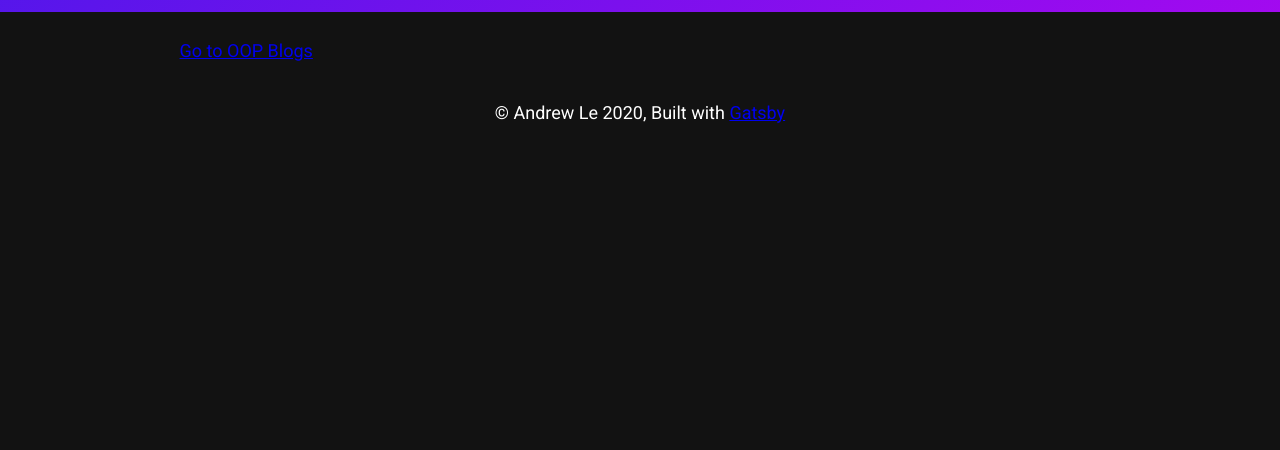
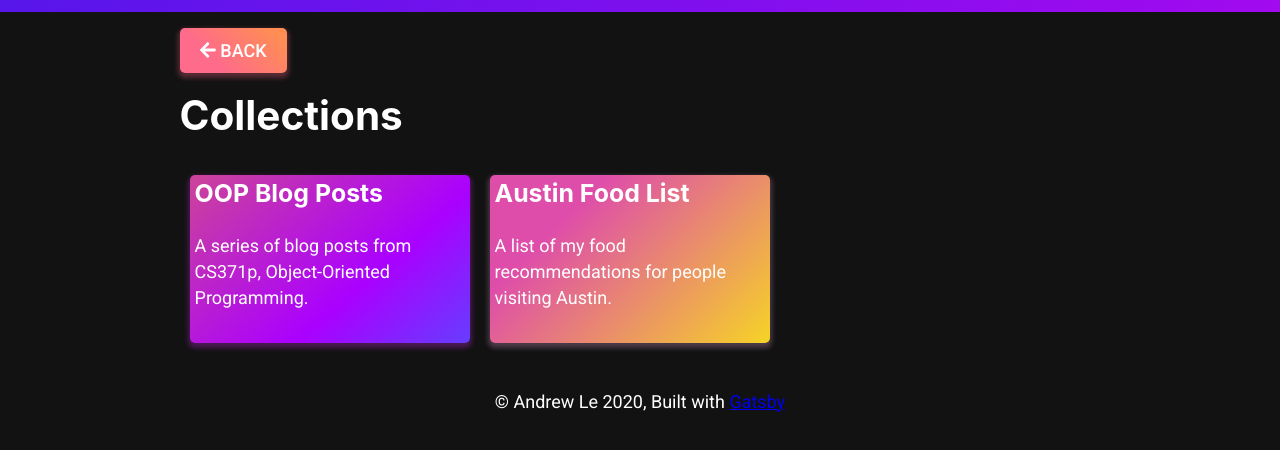
Before and after one commit to andrewandyle/andrew-le-gatsby, a Gatsby site: page /life in a window 1280 px wide. Shown: the part 88-538 px from the top of the page. Built offline with nearby package versions, Linux system fonts and the light colour scheme; Gatsby itself is replaced by a stand-in of ours.

Commit message:
add color gradients for buttons

```diff
--- a/src/components/header.js
+++ b/src/components/header.js
@@ -1,14 +1,13 @@
 import { Link } from "gatsby"
-import PropTypes from "prop-types"
 import React from "react"
 
 import Logo from '../images/icons/logo.png'
 import LinkedIn from '../images/icons/linkedin.png'
 import GitHub from '../images/icons/github.jpg'
 
-import { Wrapper } from '../styles/header.styles'
+import { Wrapper } from '../styles/components/header.styles'
 
-const Header = ({ siteTitle }) => (
+const Header = () => (
   <Wrapper>
     <Link to="/">
       <img src={Logo} height={70} alt="Andrew Le" />
@@ -28,12 +27,4 @@ const Header = ({ siteTitle }) => (
   </Wrapper>
 )
 
-Header.propTypes = {
-  siteTitle: PropTypes.string,
-}
-
-Header.defaultProps = {
-  siteTitle: ``,
-}
-
 export default Header
--- a/src/components/layout.js
+++ b/src/components/layout.js
@@ -6,13 +6,18 @@
  */
 
 import React from "react"
+import { Link } from 'gatsby'
 import PropTypes from "prop-types"
 import { useStaticQuery, graphql } from "gatsby"
 
 import Header from "./header"
+import { BackContainer } from '../styles/components/layout.styles'
 import "./layout.css"
 
-const Layout = ({ children }) => {
+import { FontAwesomeIcon } from '@fortawesome/react-fontawesome'
+import { faArrowLeft } from '@fortawesome/free-solid-svg-icons'
+
+const Layout = ({ children, back }) => {
   const data = useStaticQuery(graphql`
     query SiteTitleQuery {
       site {
@@ -33,6 +38,14 @@ const Layout = ({ children }) => {
           padding: `0 1.0875rem 1.45rem`,
         }}
       >
+        {back && (
+          <BackContainer>
+            <Link id="back" to={back}>
+              <FontAwesomeIcon id="icon" icon={faArrowLeft} />
+              BACK
+            </Link>
+          </BackContainer>
+        )}
         <main>{children}</main>
         <footer style={{
           marginTop: `2rem`,
@@ -49,6 +62,7 @@ const Layout = ({ children }) => {
 
 Layout.propTypes = {
   children: PropTypes.node.isRequired,
+  back: PropTypes.string,
 }
 
 export default Layout
--- a/src/pages/life.js
+++ b/src/pages/life.js
@@ -4,10 +4,26 @@ import { Link } from "gatsby"
 import Layout from "../components/layout"
 import SEO from "../components/seo"
 
+import { SectionsContainer, SectionCard } from '../styles/life.styles'
+
 const LifePage = () => (
-  <Layout>
+  <Layout back="/">
     <SEO title="Life" />
-    <Link to="/life/oop-blog">Go to OOP Blogs</Link>
+    <h1>Collections</h1>
+    <SectionsContainer>
+      <Link to="/life/oop-blog">
+        <SectionCard color="purple" delay={3}>
+          <h3>OOP Blog Posts</h3>
+          <p>A series of blog posts from CS371p, Object-Oriented Programming.</p>
+        </SectionCard>
+      </Link>
+      <Link to="/">
+        <SectionCard color="tropical" delay={4}>
+          <h3>Austin Food List</h3>
+          <p>A list of my food recommendations for people visiting Austin.</p>
+        </SectionCard>
+      </Link>
+    </SectionsContainer>
   </Layout>
 )
 
--- /dev/null
+++ b/src/styles/colors.js
@@ -0,0 +1,14 @@
+export const gradients = {
+  rainbow: 'linear-gradient(124deg, #ff2400, #e81d1d, #e8b71d, #e3e81d, #1de840, #1ddde8, #2b1de8, #dd00f3, #dd00f3)',
+  blue: 'linear-gradient(45deg, #2196F3 30%, #21CBF3 90%)',
+  red: 'linear-gradient(45deg, #FE6B8B 30%, #FF8E53 90%)',
+  purple: 'linear-gradient(319deg, #663dff 0%, #aa00ff 37%, #cc4499 100%)',
+  tropical: 'linear-gradient(315deg, #f6d327 0%, #de4daa 74%)',
+}
+
+export const shadows = {
+  blue: '0 3px 5px 2px rgba(33, 203, 243, .3)',
+  red: '0 3px 5px 2px rgba(255, 105, 135, .3)',
+  purple: '0 3px 5px 2px rgba(207, 42, 243, .3)',
+  tropical: '0 3px 5px 2px rgba(214, 155, 203, .3)',
+}
--- a/src/styles/Header.styles.js
+++ b/src/styles/components/header.styles.js
@@ -1,8 +1,9 @@
 import styled from 'styled-components'
-import { rainbow } from './keyframes'
+import { gradients } from '../colors'
+import { rainbow } from '../keyframes'
 
 export const Wrapper = styled.header`
-  background: linear-gradient(124deg, #ff2400, #e81d1d, #e8b71d, #e3e81d, #1de840, #1ddde8, #2b1de8, #dd00f3, #dd00f3);
+  background: ${gradients['rainbow']};
   background-size: 1800% 1800%;
   margin-bottom: 1.45rem;
   animation: ${rainbow} 18s ease infinite;
--- /dev/null
+++ b/src/styles/components/layout.styles.js
@@ -0,0 +1,25 @@
+import styled from 'styled-components'
+import { gradients, shadows } from '../colors'
+
+export const BackContainer = styled.div`
+  margin-bottom: 30px;
+
+  & a {
+    color: white;
+    font-weight: 500;
+    background: ${gradients['red']};
+    box-shadow: ${shadows['red']};
+    border: none;
+    border-radius: 5px;
+    height: 48px;
+    padding: 12px 20px;
+    cursor: pointer;
+    transition: 600ms ease;
+    text-decoration: none;
+
+    &:hover {
+      filter: saturate(200%);
+      transition: 600ms ease;
+    }
+  }
+`
--- a/src/styles/index.styles.js
+++ b/src/styles/index.styles.js
@@ -1,4 +1,5 @@
 import styled from 'styled-components'
+import { gradients, shadows } from './colors'
 import { fadeInFromTop, fadeInFromLeft, fadeInFromRight } from './keyframes'
 
 export const LogoContainer = styled.div`
@@ -20,8 +21,8 @@ export const ButtonContainer = styled.div`
 export const DownloadResume = styled.a`
   color: white;
   font-weight: 500;
-  background: linear-gradient(45deg, #2196F3 30%, #21CBF3 90%);
-  box-shadow: 0 3px 5px 2px rgba(33, 203, 243, .3);
+  background: ${gradients['blue']};
+  box-shadow: ${shadows['blue']};
   border: none;
   border-radius: 5px;
   height: 48px;
--- /dev/null
+++ b/src/styles/life.styles.js
@@ -0,0 +1,35 @@
+import styled from 'styled-components'
+import { gradients, shadows } from './colors'
+import { fadeInFromTop } from './keyframes'
+
+export const SectionsContainer = styled.div`
+  display: flex;
+  flex-wrap: wrap;
+
+  & a {
+    text-decoration: none;
+  }
+`
+
+export const SectionCard = styled.div`
+  ${({ color }) => `
+    background: ${color && `${gradients[color]}`};
+    box-shadow: ${color && `${shadows[color]}`};
+  };`}
+
+  width: 280px;
+  color: white;
+  border: none;
+  border-radius: 5px;
+  margin: 10px;
+  padding: 5px;
+  animation: ${fadeInFromTop};
+  transition: 300ms ease;
+  ${({ delay }) => `animation-duration: ${delay && `${delay * 200}ms`};};`}
+
+  &:hover {
+    filter: saturate(200%);
+    transform: translateY(-10px);
+    transition: transform 300ms ease, filter 300ms ease;
+  }
+`
```
Also changed, not shown: src/pages/life/oop-blog.js (+1 -8 lines), src/styles/life/oop-blog.styles.js (+6 -4 lines), src/templates/oop-blog.js (+2 -9 lines).
